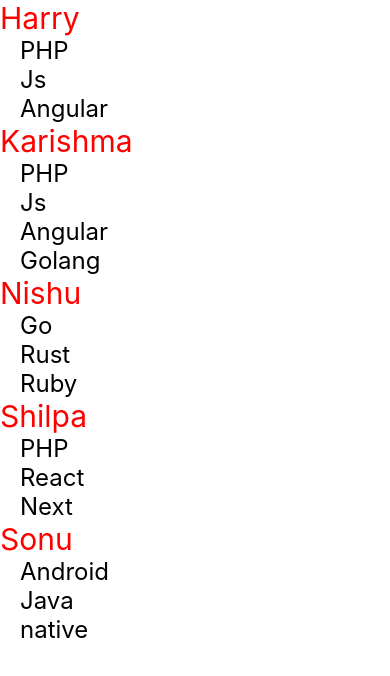
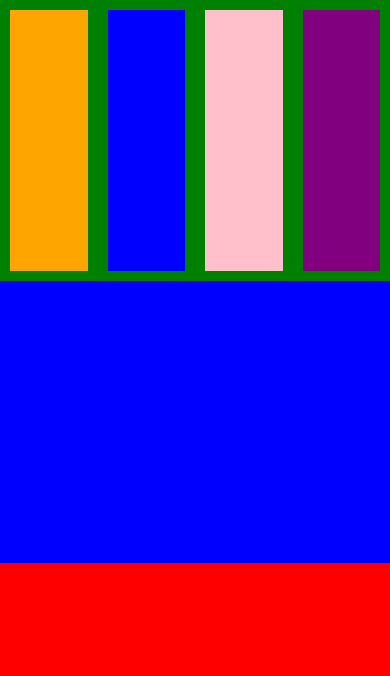
Before and after one commit to harenderbhati/nativeFirstProject, a React Native app: screen / in a window 390 px wide. Shown: the top 676 px of the page. Built offline with nearby package versions, Linux system fonts and the light colour scheme.

Commit message:
making responsive mobile layout with the help of flex

```diff
--- a/App.tsx
+++ b/App.tsx
@@ -11,9 +11,10 @@
   ScrollView,
   SectionList
 } from 'react-native';
-import CompanyData from './components/companyData';
+import CompanyData from './components/CompanyData';
 import ExStyles from './style'
 import UserData from './components/UserData';
+import Responsive from './components/Responsive';
 
 
 function App(): React.JSX.Element {
@@ -104,11 +105,12 @@
 
 
 
-   ]
+  ]
 
   return (
 
-    <View>
+    <View style={{flex:1}}>
+      <Responsive/>
       {/* <Text style={{fontSize:30}}>Hello React Native</Text>
       <Text style={styles.textbox}>Like</Text>
       <Text style={ExStyles.textbox}>Share</Text>
@@ -167,14 +169,15 @@
           </View>
           </ScrollView>
         </View> */}
-
+{/*
         <View>
           <SectionList
           sections={employiesDetails}
            renderItem={({item})=><Text style={{fontSize:24,marginLeft:20}}>{item}</Text>}
            renderSectionHeader={({section:{name}})=><Text style={{fontSize:30, color:'red',}}>{name}</Text>}
           />
-        </View>
+        </View> */}
+
 
     </View>
   );
--- /dev/null
+++ b/components/Responsive.js
@@ -0,0 +1,59 @@
+import React from "react";
+import { View ,Text, StyleSheet} from "react-native";
+
+
+const Responsive =()=>{
+
+    return(
+        <View style={styles.main}>
+            <View style={styles.box1}>
+                <View style={styles.InnerBox1}></View>
+                <View style={styles.InnerBox2}></View>
+                <View style={styles.InnerBox3}></View>
+                <View style={styles.InnerBox4}></View>
+            </View>
+            <View style={styles.box2}></View>
+            <View style={styles.box3}></View>
+        </View>
+    );
+}
+
+
+const styles= StyleSheet.create({
+    main:{
+        flex:1
+    },
+    box1:{
+        flex:1, backgroundColor:"green" , flexDirection:"row"
+    },
+    box2:{
+        flex:1, backgroundColor:"blue"
+    },
+    box3:{
+        flex:1, backgroundColor:"red"
+    },
+    InnerBox1:{
+        flex:1,
+        backgroundColor:'orange',
+        margin:10
+    },
+    InnerBox2:{
+        flex:1,
+        backgroundColor:'blue',
+        margin:10
+    },
+    InnerBox3:{
+        flex:1,
+        backgroundColor:'pink',
+        margin:10
+    },
+    InnerBox4:{
+        flex:1,
+        backgroundColor:'purple',
+        margin:10
+    }
+})
+
+
+
+export default Responsive;
--- a/components/companyData.js
+++ b/components/companyData.js
@@ -1,6 +1,6 @@
 import { Text, View } from "react-native"
 
-const  companyData=()=>{
+const  CompanyData=()=>{
     return(
         <View>
             <Text style={{fontSize:30}}> Name: Harry</Text>
@@ -11,4 +11,4 @@
     )
 }
 
-export default companyData;
+export default CompanyData;
```
